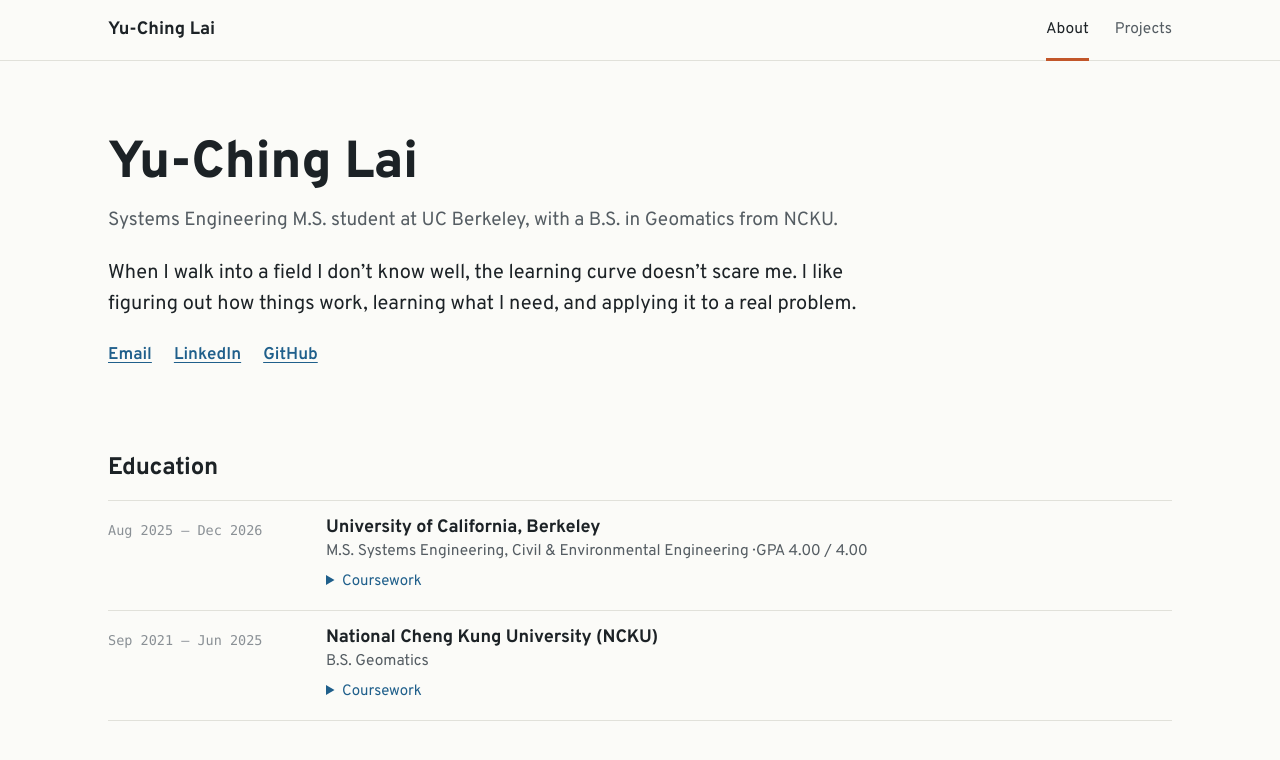
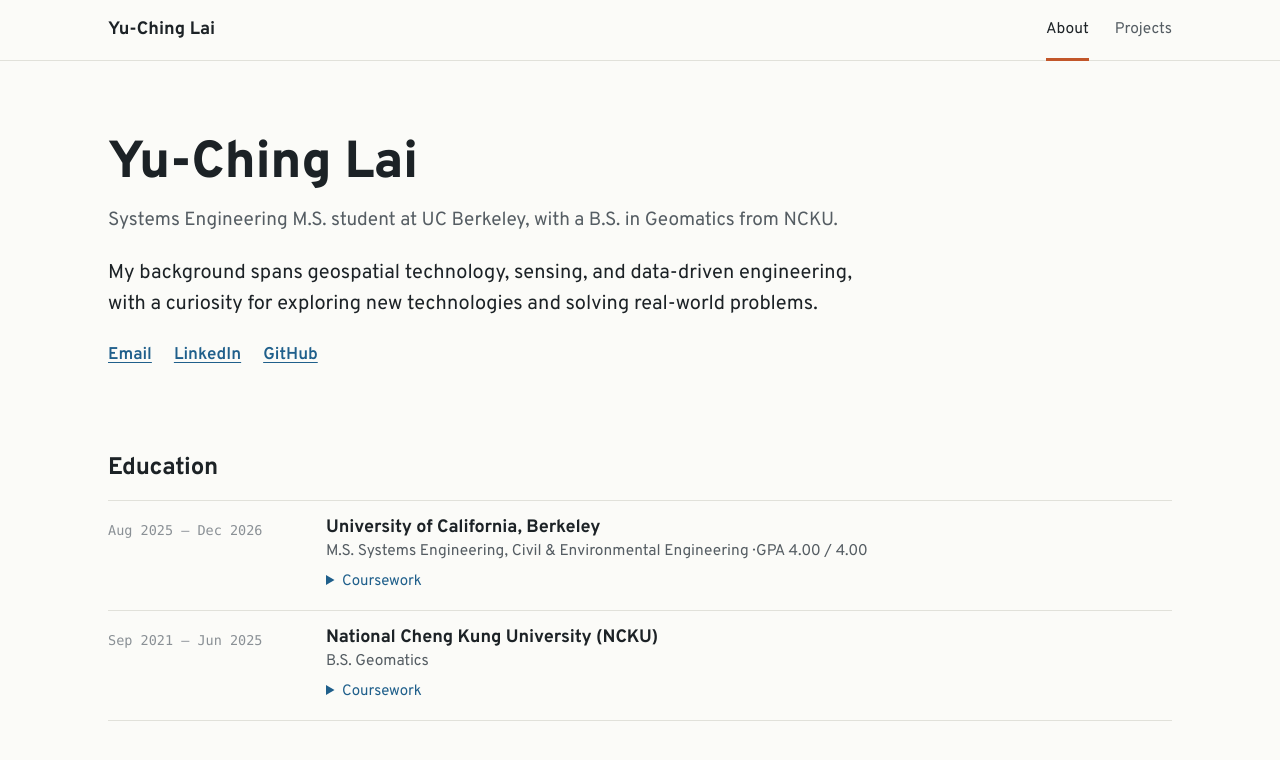
Before and after one commit to yc-jessie-lai/portfolio, a Jekyll site: the page built from index.html, in a window 1280 px wide and 900 px high, cut to the strip 0-770 px from the top of the window. Shown: the top 760 px of the strip. Built offline with Jekyll 4.4.1, drawn with Linux system fonts in a browser that asks for light colours; some web fonts are replaced; a script that is not in the unit is left out.

Commit message:
Revise author intro in _config.yml

```diff
--- a/_config.yml
+++ b/_config.yml
@@ -14,8 +14,7 @@ author:
   name: Yu-Ching Lai
   tagline: Systems Engineering M.S. student at UC Berkeley, with a B.S. in Geomatics from NCKU.
   intro: >-
-    When I walk into a field I don’t know well, the learning curve doesn’t scare me.
-    I like figuring out how things work, learning what I need, and applying it to a real problem.
+    My background spans geospatial technology, sensing, and data-driven engineering, with a curiosity for exploring new technologies and solving real-world problems.
   email: yuching_lai@berkeley.edu
   linkedin: https://www.linkedin.com/in/yu-ching-jessie-lai
   github: https://github.com/yc-jessie-lai
```
